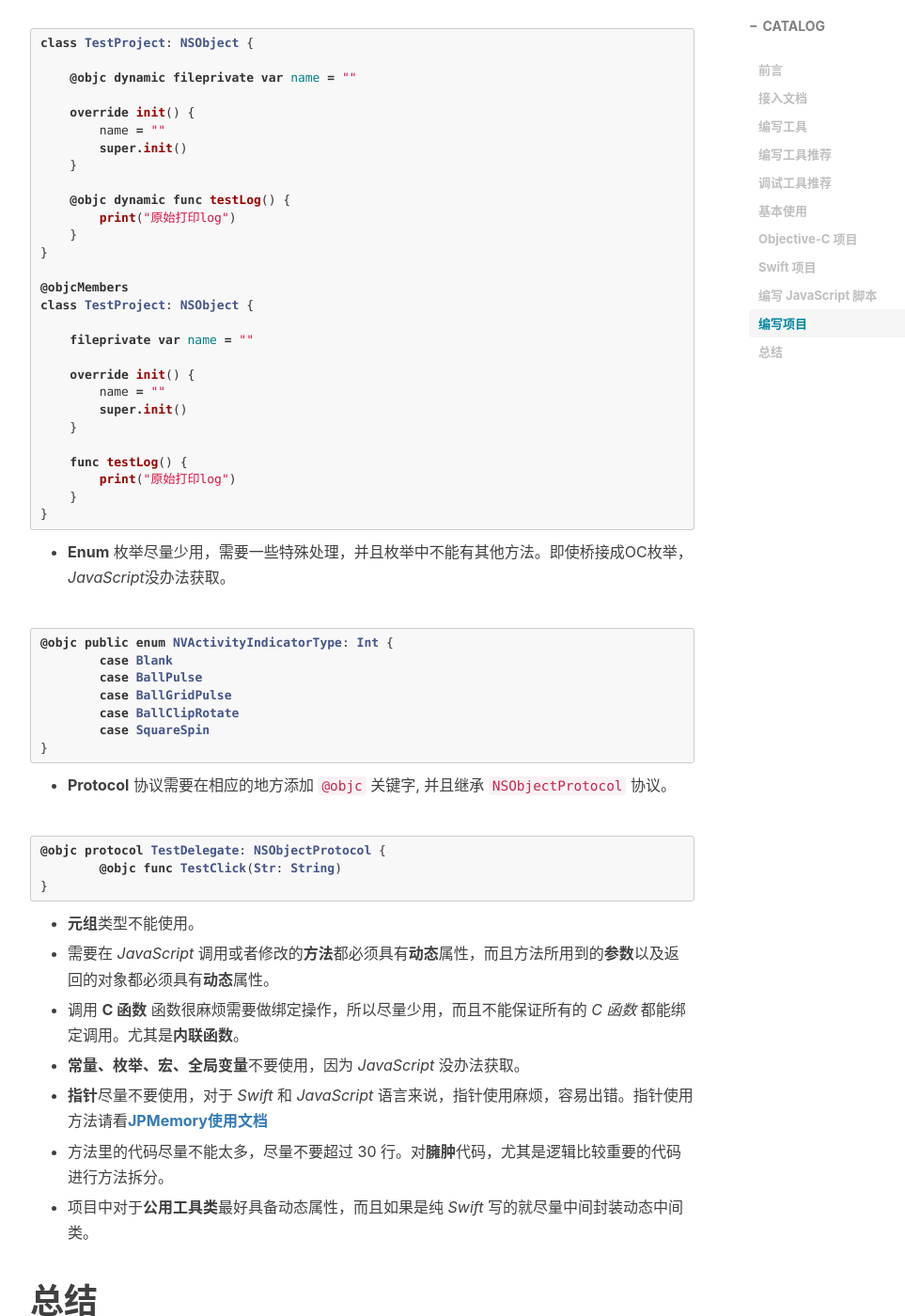
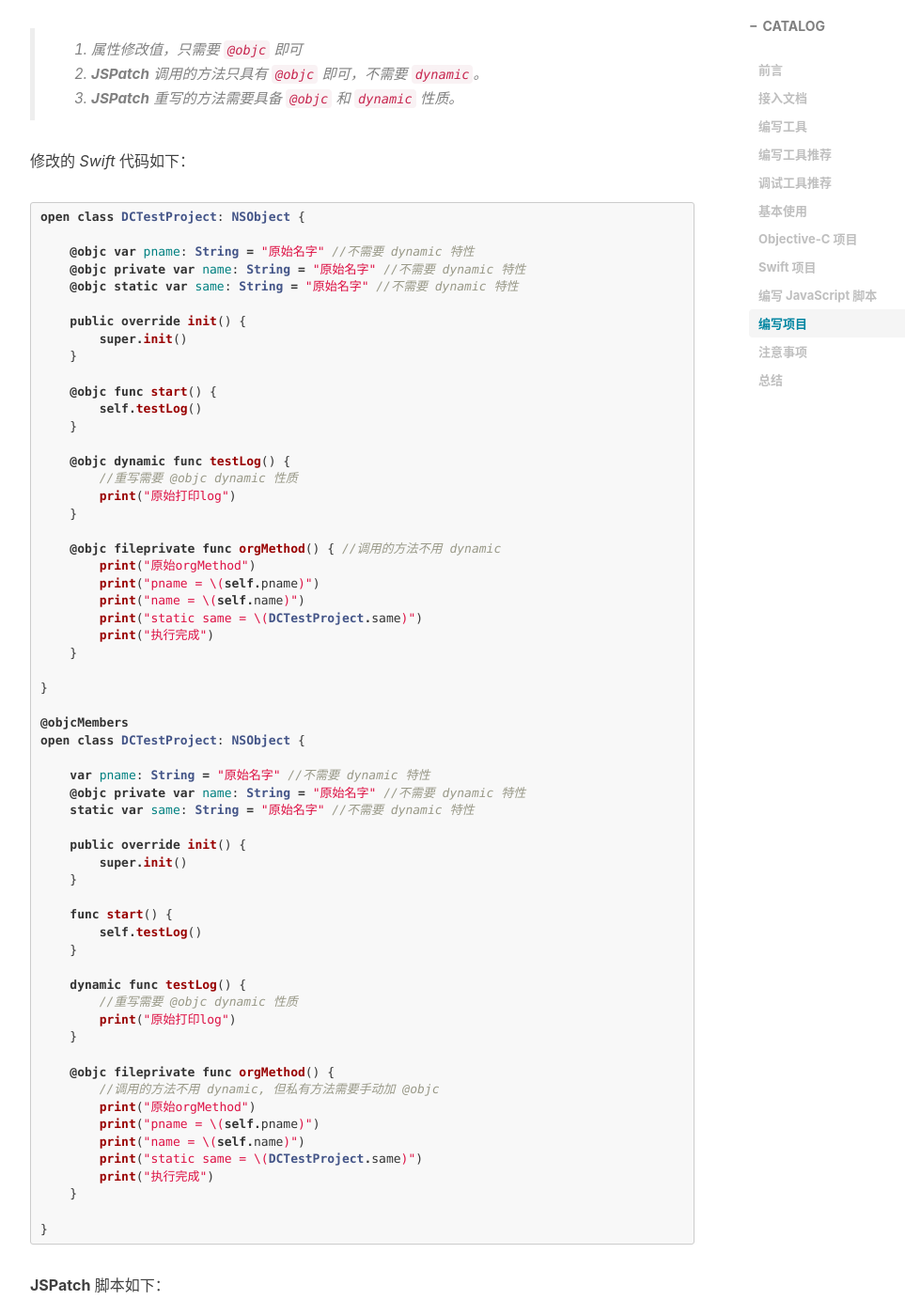
Before and after one commit to Anyeler/anyeler.github.io, a Jekyll site: the page built from _posts/2018-07-03-初探JSPatch.md, in a window 1280 px wide and 1400 px high, scrolled down 4850 px. Shown: the whole window at 94% size, without its empty margins (233-1196 px from the left). Built offline with Jekyll 4.4.1, drawn with Linux system fonts in a browser that asks for light colours; nearby versions of some CDN libraries; comment, search, counter and statistics services are not loaded; some of the changed text lies outside the part shown.

Commit message:
更新文档

````diff
--- a/_posts/2018-07-03-初探JSPatch.md
+++ b/_posts/2018-07-03-初探JSPatch.md
@@ -169,7 +169,7 @@
 
 对于第二点，这里说明一下，比如我有一个项目 `SwiftDemo` 需要改写 `TestProject` 类下面的实例方法 `testLog`，就需要如下写：
 
-```javaScript
+```js
 defineClass("SwiftDemo.TestProject", {
             testLog: function() {
                 console.log("打印 JS Log") //不能用 NSLog('xx')，应该用 console.log('xx')
@@ -188,35 +188,86 @@
 
 - 声明 **Class** 需要继承 `NSObject`，并且对属性和方法进行动态说明,也就是需要添加相应的 `@objc`，`dynamic`，`@objcMembers` 关键字。
 
+> 1. 属性修改值，只需要 `@objc` 即可
+> 2. **JSPatch** 调用的方法只具有 `@objc` 即可，不需要 `dynamic`。
+> 3. **JSPatch** 重写的方法需要具备  `@objc` 和 `dynamic` 性质。
+
+修改的 *Swift* 代码如下：
+
 ```swift
-class TestProject: NSObject {
+open class DCTestProject: NSObject {
 
-    @objc dynamic fileprivate var name = ""
+    @objc var pname: String = "原始名字" //不需要 dynamic 特性
+    @objc private var name: String = "原始名字" //不需要 dynamic 特性
+    @objc static var same: String = "原始名字" //不需要 dynamic 特性
 
-    override init() {
-        name = ""
+    public override init() {
         super.init()
     }
 
+    @objc func start() {
+        self.testLog()
+    }
+
     @objc dynamic func testLog() {
+        //重写需要 @objc dynamic 性质
         print("原始打印log")
     }
+
+    @objc fileprivate func orgMethod() { //调用的方法不用 dynamic
+        print("原始orgMethod")
+        print("pname = \(self.pname)")
+        print("name = \(self.name)")
+        print("static same = \(DCTestProject.same)")
+        print("执行完成")
+    }
+
 }
 
 @objcMembers
-class TestProject: NSObject {
+open class DCTestProject: NSObject {
 
-    fileprivate var name = ""
+    var pname: String = "原始名字" //不需要 dynamic 特性
+    @objc private var name: String = "原始名字" //不需要 dynamic 特性
+    static var same: String = "原始名字" //不需要 dynamic 特性
 
-    override init() {
-        name = ""
+    public override init() {
         super.init()
     }
 
-    func testLog() {
+    func start() {
+        self.testLog()
+    }
+
+    dynamic func testLog() {
+        //重写需要 @objc dynamic 性质
         print("原始打印log")
     }
+
+    @objc fileprivate func orgMethod() {
+    	//调用的方法不用 dynamic, 但私有方法需要手动加 @objc
+        print("原始orgMethod")
+        print("pname = \(self.pname)")
+        print("name = \(self.name)")
+        print("static same = \(DCTestProject.same)")
+        print("执行完成")
+    }
+
 }
+```
+
+**JSPatch** 脚本如下：
+
+```js
+defineClass("DecorationCompany.DCTestProject", {
+            testLog: function() {
+                console.log("打印 JS Log");
+                self.setPname("打印 JS");
+                self.setName("打印 JS");
+                require('DecorationCompany.DCTestProject').setSame("打印 JS");
+                self.orgMethod();
+            }
+})
 ```
 
 - **Enum** 枚举尽量少用，需要一些特殊处理，并且枚举中不能有其他方法。即使桥接成OC枚举，*JavaScript*没办法获取。
@@ -251,7 +302,14 @@
 
 - 方法里的代码尽量不能太多，尽量不要超过 30 行。对**臃肿**代码，尤其是逻辑比较重要的代码进行方法拆分。
 
+- 重写或者调用的方法的**参数**和**返回类型**也必须需要能桥接到 *Objective-C* 代码中。
+
 - 项目中对于**公用工具类**最好具备动态属性，而且如果是纯 *Swift* 写的就尽量中间封装动态中间类。
+
+# 注意事项
+说明一下 *Swift 4.0* 之后的两个修饰的关键字 `@objc` 和 `@objcMembers` 对比：
+- *Swift 4.0* 之后的 `@objc` 和 `dynamic` 关键字功能分开，也就是只添加 *@objc* 是不具有动态性的。
+- *@objcMembers* 会在**类**、**类扩展**、**子类**的所有**非 private** 的方法和属性前添加 *@objc* 修饰，并且不会添加 *dynamic* 特性。
 
 # 总结
 热修复只是用来线上紧急的 **BugFix**，没必要用来做其他功能开发不必要的操作。对于 *Swift* 项目，还是平常注意一下代码编写逻辑，毕竟热修复针对的是 *Objective-C* 项目。
````
